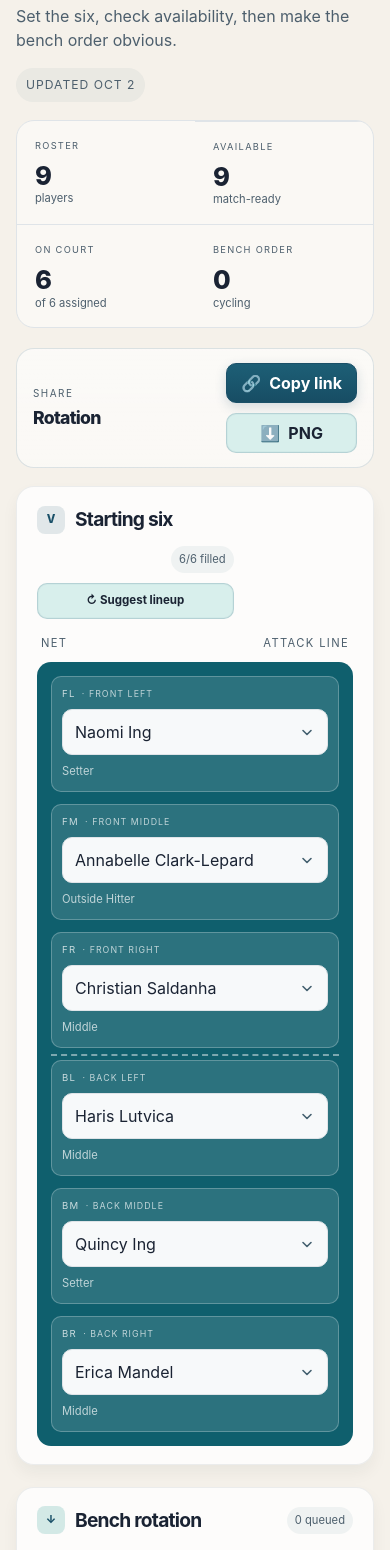
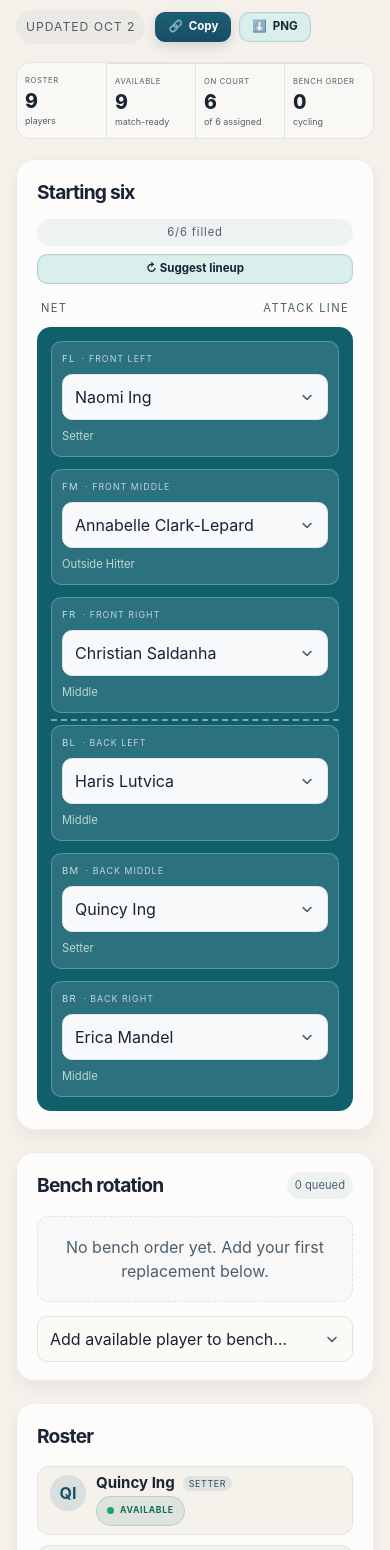
Before and after one commit to AnnabelleClarkLepard/Volleyball, a React (Vite) app: page / in a window 390 px wide. Shown: the part 338-1888 px from the top of the page. Built offline with nearby package versions, Linux system fonts and the light colour scheme.

Commit message:
Improve mobile responsiveness and roster polish

```diff
--- a/src/App.tsx
+++ b/src/App.tsx
@@ -1,4 +1,4 @@
-import { useEffect, useMemo, useState } from 'react';
+import { useEffect, useMemo, useRef, useState } from 'react';
 
 type CourtPosition =
   | 'front-left'
@@ -455,14 +455,6 @@ function App() {
   return (
     <div className="app-shell">
       <aside className="sidebar">
-        <div className="brand-row">
-          <div className="logo">V</div>
-          <div>
-            <div className="brand">sideline</div>
-            <div className="brand-subtitle">lineup desk</div>
-          </div>
-        </div>
-
         <div className="section-header">
           <span>Saved teams</span>
           <button className="ghost-button" onClick={() => setShowCreate(true)} aria-label="Create a new team">
@@ -543,11 +535,13 @@ function App() {
                 <h2>{selectedTeam.name}</h2>
                 <p>Set the six, check availability, then make the bench order obvious.</p>
               </div>
-              <div className="roster-header-date">Updated {formatDate(selectedTeam.updatedAt)}</div>
+              <div className="roster-header-actions">
+                <div className="roster-header-date">Updated {formatDate(selectedTeam.updatedAt)}</div>
+                <ShareControls team={selectedTeam} compact />
+              </div>
             </div>
 
             <SummaryStrip summary={summary} team={selectedTeam} />
-            <ShareControls team={selectedTeam} />
 
             <div className="board-grid">
               <div className="stack-col">
@@ -597,7 +591,7 @@ function SummaryStrip({ summary, team }: { summary: { totalPlayers: number; avai
   );
 }
 
-function ShareControls({ team }: { team: Team }) {
+function ShareControls({ team, compact = false }: { team: Team; compact?: boolean }) {
   const [status, setStatus] = useState('');
 
   const shareUrl = useMemo(() => {
@@ -704,25 +698,21 @@ function ShareControls({ team }: { team: Team }) {
   };
 
   return (
-    <div className="share-box">
-      <div className="share-row">
-        <div>
-          <div className="mini-label">Share</div>
-          <div className="small-heading">Rotation</div>
-        </div>
-        <div className="share-actions compact">
-          <button className="button primary icon-button-text" onClick={copyLink} aria-label="Copy view-only link">
-            <span aria-hidden="true">🔗</span>
-            <span>Copy link</span>
-          </button>
-          <button className="button secondary icon-button-text" onClick={exportPng} aria-label="Download PNG image">
-            <span aria-hidden="true">⬇️</span>
-            <span>PNG</span>
-          </button>
-        </div>
+    <>
+      <div className={compact ? 'share-actions compact' : 'share-actions'}>
+        <button className={compact ? 'button primary small-action' : 'button primary icon-button-text'} onClick={copyLink} aria-label="Copy view-only link">
+          <span aria-hidden="true">🔗</span>
+          {!compact && <span>Copy link</span>}
+          {compact && <span>Copy</span>}
+        </button>
+        <button className={compact ? 'button secondary small-action' : 'button secondary icon-button-text'} onClick={exportPng} aria-label="Download PNG image">
+          <span aria-hidden="true">⬇️</span>
+          {!compact && <span>PNG</span>}
+          {compact && <span>PNG</span>}
+        </button>
       </div>
       {status && <div className="suggestion-feedback">{status}</div>}
-    </div>
+    </>
   );
 }
 
@@ -879,13 +869,12 @@ function CourtBoard({ team, onAssign, onApplySuggestion }: { team: Team; onAssig
 
   return (
     <section className="panel-card">
-      <div className="panel-header">
-        <div className="header-row">
-          <div className="mini-badge primary">V</div>
+      <div className="panel-header court-header">
+        <div className="header-row court-header-title">
           <h3>Starting six</h3>
         </div>
         <div className="court-header-actions">
-          <span>{team.lineup.positions.filter((assignment) => assignment.playerId).length}/6 filled</span>
+          <span className="court-filled-badge">{team.lineup.positions.filter((assignment) => assignment.playerId).length}/6 filled</span>
           {available.length >= POSITIONS.length && suggestion && (
             <button className="button secondary small-action" onClick={handleUseSuggestion} aria-label="Suggest lineup">
               ↻ Suggest lineup
@@ -950,7 +939,6 @@ function BenchPlan({
     <section className="panel-card">
       <div className="panel-header">
         <div className="header-row">
-          <div className="mini-badge secondary">↓</div>
           <h3>Bench rotation</h3>
         </div>
         <span>{bench.length} queued</span>
@@ -989,7 +977,6 @@ function BenchPlan({
                     </button>
                   </div>
                 </div>
-                {replacementPlayer && <div className="bench-replacement-text">{replacementPlayer.name}</div>}
               </div>
             );
           })
@@ -1026,77 +1013,178 @@ function RosterPanel({ team, onAdd, onToggleAvailability, onDelete }: {
   onToggleAvailability: (id: string, updates: Partial<Player>) => void;
   onDelete: (id: string) => void;
 }) {
-  const [name, setName] = useState('');
-  const [role, setRole] = useState<Role>('Outside Hitter');
-  const [note, setNote] = useState('');
+  const [draftName, setDraftName] = useState('');
+  const [draftRole, setDraftRole] = useState<Role>('Outside Hitter');
+  const [draftNote, setDraftNote] = useState('');
+
+  const [editingId, setEditingId] = useState<string | null>(null);
+  const [editName, setEditName] = useState('');
+  const [editRole, setEditRole] = useState<Role>('Outside Hitter');
+  const [editNote, setEditNote] = useState('');
+  const rosterRefs = useRef<Record<string, HTMLDivElement | null>>({});
+
+  const resetDraft = () => {
+    setDraftName('');
+    setDraftRole('Outside Hitter');
+    setDraftNote('');
+  };
+
+  const resetEdit = () => {
+    setEditingId(null);
+    setEditName('');
+    setEditRole('Outside Hitter');
+    setEditNote('');
+  };
 
   const submitAdd = () => {
-    if (!name.trim()) return;
+    if (!draftName.trim()) return;
     onAdd({
       id: `player-${Date.now()}`,
-      name: name.trim(),
-      role,
+      name: draftName.trim(),
+      role: draftRole,
       available: true,
-      note: note.trim() || null,
+      note: draftNote.trim() || null,
     });
-    setName('');
-    setRole('Outside Hitter');
-    setNote('');
+    resetDraft();
   };
+
+  const beginEdit = (player: Player) => {
+    setEditingId(player.id);
+    setEditName(player.name);
+    setEditRole(player.role);
+    setEditNote(player.note ?? '');
+  };
+
+  const updateEditField = (player: Player, patch: Partial<{ name: string; role: Role; note: string; available: boolean }>) => {
+    const nextName = patch.name ?? editName;
+    const nextRole = patch.role ?? editRole;
+    const nextNote = patch.note ?? editNote;
+
+    if (patch.name !== undefined) {
+      setEditName(patch.name);
+      if (!patch.name.trim()) return;
+    }
+
+    if (patch.role !== undefined) {
+      setEditRole(patch.role);
+    }
+
+    if (patch.note !== undefined) {
+      setEditNote(patch.note);
+    }
+
+    onToggleAvailability(player.id, {
+      name: nextName.trim() || player.name,
+      role: nextRole,
+      note: nextNote.trim() || null,
+      available: patch.available ?? player.available,
+    });
+  };
+
+  useEffect(() => {
+    if (!editingId) return;
+
+    const handleClickOutside = (event: MouseEvent) => {
+      const activeCard = rosterRefs.current[editingId];
+      if (activeCard && !activeCard.contains(event.target as Node)) {
+        resetEdit();
+      }
+    };
+
+    document.addEventListener('mousedown', handleClickOutside);
+    return () => document.removeEventListener('mousedown', handleClickOutside);
+  }, [editingId]);
 
   return (
     <section className="panel-card roster-panel">
       <div className="panel-header">
         <div className="header-row">
-          <div className="mini-badge accent">R</div>
           <h3>Roster</h3>
         </div>
       </div>
 
       <div className="roster-list">
         {team.players.map((player) => (
-          <div key={player.id} className="roster-item">
+          <div
+            key={player.id}
+            className="roster-item"
+            onClick={() => {
+              if (editingId === player.id) {
+                resetEdit();
+              } else {
+                beginEdit(player);
+              }
+            }}
+            ref={(node) => {
+              rosterRefs.current[player.id] = node;
+            }}
+          >
             <div className={`avatar ${player.available ? '' : 'off'}`}>{initials(player.name)}</div>
             <div className="roster-body">
               <div className="roster-topline">
                 <strong>{player.name}</strong>
-                {team.lineup.positions.some((assignment) => assignment.playerId === player.id) && <span className="badge">Starter</span>}
+                <span className="badge">{player.role}</span>
               </div>
-              <small>{player.role}</small>
+              <div className="roster-meta">
+                <button
+                  type="button"
+                  className={`status-pill ${player.available ? 'available' : 'out'}`}
+                  onClick={(event) => {
+                    event.stopPropagation();
+                    onToggleAvailability(player.id, { available: !player.available });
+                  }}
+                >
+                  <span className={`status-dot ${player.available ? 'available' : 'out'}`} />
+                  {player.available ? 'Available' : 'Out'}
+                </button>
+              </div>
             </div>
-            <button className="pill toggle" onClick={() => onToggleAvailability(player.id, { available: !player.available })}>
-              {player.available ? 'Available' : 'Out'}
-            </button>
-            <button className="icon-button danger" onClick={() => onDelete(player.id)}>
-              Delete
-            </button>
+            {editingId === player.id && (
+              <div className="player-form" style={{ gridColumn: '1 / -1', marginTop: '0.75rem' }}>
+                <input
+                  value={editName}
+                  onChange={(event) => updateEditField(player, { name: event.target.value })}
+                  placeholder="Player name"
+                />
+                <select value={editRole} onChange={(event) => updateEditField(player, { role: event.target.value as Role })}>
+                  {ROLE_OPTIONS.map((option) => (
+                    <option key={option} value={option}>
+                      {option}
+                    </option>
+                  ))}
+                </select>
+                <input
+                  value={editNote}
+                  onChange={(event) => updateEditField(player, { note: event.target.value })}
+                  placeholder="Match note (optional)"
+                />
+                <div className="form-actions">
+                  <button className="button danger" onClick={() => {
+                    onDelete(player.id);
+                    resetEdit();
+                  }}>
+                    Delete
+                  </button>
+                </div>
+              </div>
+            )}
           </div>
         ))}
       </div>
 
       <div className="player-form">
-        <input value={name} onChange={(event) => setName(event.target.value)} placeholder="Player name" />
-        <select value={role} onChange={(event) => setRole(event.target.value as Role)}>
+        <input value={draftName} onChange={(event) => setDraftName(event.target.value)} placeholder="Player name" />
+        <select value={draftRole} onChange={(event) => setDraftRole(event.target.value as Role)}>
           {ROLE_OPTIONS.map((option) => (
             <option key={option} value={option}>
               {option}
             </option>
           ))}
         </select>
-        <input value={note} onChange={(event) => setNote(event.target.value)} placeholder="Match note (optional)" />
+        <input value={draftNote} onChange={(event) => setDraftNote(event.target.value)} placeholder="Match note (optional)" />
         <div className="form-actions">
-          <button className="button primary" onClick={submitAdd} disabled={!name.trim()}>
+          <button className="button primary" onClick={submitAdd} disabled={!draftName.trim()}>
             Add to roster
-          </button>
-          <button
-            className="button muted"
-            onClick={() => {
-              setName('');
-              setNote('');
-              setRole('Outside Hitter');
-            }}
-          >
-            Clear
           </button>
         </div>
       </div>
--- a/src/styles.css
+++ b/src/styles.css
@@ -75,8 +75,13 @@ html, body, #root {
   color: var(--text);
 }
 
+html {
+  overflow-x: hidden;
+}
+
 body {
   min-height: 100vh;
+  overflow-x: hidden;
   background: radial-gradient(circle at top, rgba(255, 255, 255, 0.7), transparent 45%), var(--bg);
 }
 
@@ -396,6 +401,15 @@ select,
   flex-wrap: wrap;
 }
 
+.roster-header-actions {
+  display: inline-flex;
+  align-items: center;
+  justify-content: flex-start;
+  gap: 10px;
+  flex-wrap: wrap;
+  margin-left: 0;
+}
+
 .compact-roster-header {
   margin-top: 4px;
   margin-bottom: 12px;
@@ -435,13 +449,18 @@ select,
 .pill {
   display: inline-flex;
   align-items: center;
-  padding: 6px 10px;
+  justify-content: center;
+  padding: 7px 12px;
+  border: 1px solid rgba(26, 80, 104, 0.12);
   border-radius: 999px;
-  font-size: 0.58rem;
+  font-size: 0.56rem;
+  font-weight: 600;
   text-transform: uppercase;
   letter-spacing: 0.12em;
-  background: rgba(26, 80, 104, 0.08);
+  background: rgba(26, 80, 104, 0.04);
   color: var(--primary);
+  box-shadow: inset 0 0 0 1px rgba(255, 255, 255, 0.35);
+  white-space: nowrap;
 }
 
 .title-row h2 {
@@ -549,6 +568,11 @@ select,
   gap: 10px;
   flex-wrap: wrap;
   margin-top: 0;
+  flex-direction: row;
+}
+
+.share-actions > * {
+  flex-shrink: 0;
 }
 
 .share-actions.compact {
@@ -659,19 +683,66 @@ select,
   margin-top: 14px;
 }
 
-.court-header-actions {
+.court-header {
   display: flex;
   align-items: center;
-  gap: 10px;
+  justify-content: space-between;
+  gap: 12px;
   flex-wrap: wrap;
-  justify-content: flex-end;
+}
+
+.court-header-title {
+  min-width: 0;
+}
+
+.court-header-actions {
+  display: inline-flex;
+  align-items: center;
+  gap: 8px;
+  flex-wrap: wrap;
+  justify-content: flex-start;
+  margin-left: 0;
+}
+
+.court-filled-badge {
+  display: inline-flex;
+  align-items: center;
+  justify-content: center;
+  padding: 5px 10px;
+  border-radius: 999px;
+  background: rgba(26, 80, 104, 0.06);
+  color: var(--muted);
+  font-size: 0.68rem;
+  letter-spacing: 0.08em;
+  text-transform: none;
+  white-space: nowrap;
+  width: auto;
 }
 
 .small-action {
-  min-height: 36px;
+  min-height: 30px;
   padding: 0 12px;
   font-size: 0.72rem;
+  line-height: 1;
   white-space: nowrap;
+  display: inline-flex;
+  align-items: center;
+  justify-content: center;
+  gap: 6px;
+  width: auto;
+}
+
+.share-actions.compact {
+  display: inline-flex;
+  align-items: center;
+  gap: 8px;
+  flex-wrap: nowrap;
+  width: auto;
+}
+
+.share-actions.compact > * {
+  flex-shrink: 0;
+  width: auto;
 }
 
 .suggestion-feedback {
@@ -683,7 +754,7 @@ select,
 
 .board-grid {
   display: grid;
-  grid-template-columns: minmax(0, 1.3fr) minmax(280px, 0.7fr);
+  grid-template-columns: minmax(0, 1.5fr) minmax(280px, 440px);
   gap: 22px;
   align-items: start;
 }
@@ -701,6 +772,8 @@ select,
   box-shadow: var(--shadow-soft);
   padding: 18px 20px;
   min-width: 0;
+  width: 100%;
+  max-width: 100%;
 }
 
 .panel-header {
@@ -715,34 +788,7 @@ select,
 .header-row {
   display: flex;
   align-items: center;
-  gap: 10px;
   min-width: 0;
-}
-
-.mini-badge {
-  width: 28px;
-  height: 28px;
-  border-radius: 8px;
-  display: grid;
-  place-items: center;
-  font-size: 0.7rem;
-  font-weight: 800;
-  flex-shrink: 0;
-}
-
-.mini-badge.primary {
-  background: rgba(26, 80, 104, 0.12);
-  color: var(--primary);
-}
-
-.mini-badge.secondary {
-  background: rgba(169, 214, 209, 0.5);
-  color: var(--primary);
-}
-
-.mini-badge.accent {
-  background: rgba(26, 80, 104, 0.08);
-  color: var(--primary);
 }
 
 .panel-header h3 {
@@ -949,6 +995,9 @@ select,
 
 .roster-panel {
   min-height: 100%;
+  width: 100%;
+  max-width: 440px;
+  min-width: 0;
 }
 
 .roster-list {
@@ -961,12 +1010,36 @@ select,
   background: rgba(245, 241, 234, 0.95);
   border: 1px solid var(--stroke);
   border-radius: 12px;
-  padding: 10px 12px;
-  display: flex;
+  padding: 8px 12px;
+  display: grid;
+  grid-template-columns: auto minmax(0, 1fr) auto;
   align-items: center;
   gap: 10px;
   min-width: 0;
-  flex-wrap: wrap;
+  width: 100%;
+  max-width: 100%;
+}
+
+.roster-actions {
+  display: none;
+}
+
+.icon-button-inline {
+  appearance: none;
+  border: none;
+  background: transparent;
+  color: var(--primary);
+  display: inline-flex;
+  align-items: center;
+  justify-content: center;
+  padding: 0;
+  margin: 0;
+  min-width: 18px;
+  min-height: 18px;
+  font-size: 0.9rem;
+  line-height: 1;
+  cursor: pointer;
+  opacity: 0.9;
 }
 
 .avatar {
@@ -996,10 +1069,69 @@ select,
   align-items: center;
   gap: 8px;
   flex-wrap: wrap;
+  min-width: 0;
+  line-height: 1.1;
+}
+
+.roster-meta {
+  display: flex;
+  align-items: center;
+  gap: 10px;
+  flex-wrap: wrap;
+  margin-top: 4px;
+  line-height: 1.1;
 }
 
 .roster-topline strong {
   font-size: 0.94rem;
+  overflow-wrap: anywhere;
+}
+
+.status-pill {
+  display: inline-flex;
+  align-items: center;
+  justify-content: center;
+  gap: 6px;
+  border-radius: 999px;
+  padding: 6px 10px;
+  font-size: 0.54rem;
+  font-weight: 700;
+  letter-spacing: 0.08em;
+  text-transform: uppercase;
+  white-space: nowrap;
+  border: 1px solid transparent;
+  min-height: 30px;
+  background: rgba(26, 80, 104, 0.05);
+  color: var(--primary);
+  cursor: pointer;
+  margin: 0;
+}
+
+.status-pill.available {
+  background: rgba(22, 118, 95, 0.1);
+  color: #0e6d59;
+  border-color: rgba(22, 118, 95, 0.18);
+}
+
+.status-pill.out {
+  background: rgba(188, 75, 75, 0.1);
+  color: var(--danger);
+  border-color: rgba(188, 75, 75, 0.2);
+}
+
+.status-dot {
+  width: 7px;
+  height: 7px;
+  border-radius: 50%;
+  display: inline-block;
+}
+
+.status-dot.available {
+  background: #16a56f;
+}
+
+.status-dot.out {
+  background: var(--danger);
 }
 
 .badge {
@@ -1017,16 +1149,17 @@ select,
 }
 
 .pill.toggle {
-  background: rgba(26, 80, 104, 0.08);
+  background: rgba(26, 80, 104, 0.04);
   color: var(--primary);
-  border: none;
-  padding: 6px 10px;
+  border: 1px solid rgba(26, 80, 104, 0.12);
+  padding: 7px 10px;
   border-radius: 999px;
   font-size: 0.6rem;
   letter-spacing: 0.08em;
   text-transform: uppercase;
   white-space: nowrap;
 }
+
 
 .player-form {
   margin-top: 16px;
@@ -1137,6 +1270,16 @@ select,
   .board-grid {
     grid-template-columns: 1fr;
   }
+
+  .roster-header {
+    flex-direction: column;
+    align-items: flex-start;
+  }
+
+  .court-header-actions {
+    flex-wrap: wrap;
+    justify-content: flex-start;
+  }
 }
 
 @media (max-width: 720px) {
@@ -1160,32 +1303,57 @@ select,
   }
 
   .summary-strip {
-    grid-template-columns: repeat(2, minmax(0, 1fr));
+    grid-template-columns: repeat(4, minmax(0, 1fr));
+    border-radius: 16px;
+  }
+
+  .summary-card {
+    padding: 12px 8px 10px;
   }
 
   .summary-card.with-border {
-    border-left: 0;
-    border-top: 1px solid var(--stroke);
+    border-left: 1px solid var(--stroke);
+    border-top: 0;
+  }
+
+  .summary-label {
+    letter-spacing: 0.08em;
+    font-size: 0.48rem;
+  }
+
+  .summary-number {
+    margin-top: 6px;
+    font-size: clamp(1.2rem, 5vw, 1.8rem);
+  }
+
+  .summary-detail {
+    font-size: 0.56rem;
   }
 
   .court-grid {
     grid-template-columns: repeat(2, minmax(0, 1fr));
   }
 
-  .share-actions,
   .suggestion-actions,
   .form-actions {
     flex-direction: column;
   }
 
-  .share-actions > *,
   .suggestion-actions > *,
   .form-actions > * {
     width: 100%;
   }
+
+  .court-header-actions {
+    width: 100%;
+  }
+
+  .court-header-actions > * {
+    flex: 1 1 100%;
+  }
 }
 
-@media (max-width: 500px) {
+@media (max-width: 520px) {
   .sidebar {
     padding: 18px 14px;
   }
@@ -1196,7 +1364,47 @@ select,
   }
 
   .summary-strip {
-    grid-template-columns: 1fr;
+    grid-template-columns: repeat(4, minmax(0, 1fr));
+    border-radius: 14px;
+  }
+
+  .summary-card {
+    padding: 12px 8px 10px;
+  }
+
+  .summary-card.with-border {
+    border-left: 1px solid var(--stroke);
+    border-top: 0;
+  }
+
+  .summary-card:nth-child(3),
+  .summary-card:nth-child(4) {
+    border-top: 0;
+  }
+
+  .summary-label {
+    letter-spacing: 0.08em;
+    font-size: 0.48rem;
+  }
+
+  .summary-number {
+    font-size: clamp(1.2rem, 5vw, 1.8rem);
+  }
+
+  .team-item {
+    padding: 10px 10px 8px;
+  }
+
+  .team-delete-button {
+    min-width: 74px;
+  }
+
+  .roster-header-copy h2 {
+    font-size: clamp(2.2rem, 14vw, 3.3rem);
+  }
+
+  .summary-card.with-border {
+    border-top: 1px solid var(--stroke);
   }
 
   .court-grid {
@@ -1217,15 +1425,46 @@ select,
   }
 
   .roster-item {
-    align-items: flex-start;
+    align-items: start;
+    grid-template-columns: auto minmax(0, 1fr);
+  }
+
+  .roster-actions {
+    grid-column: 1 / -1;
+    justify-content: flex-end;
+    width: 100%;
+    margin-top: 2px;
+  }
+
+  .roster-actions > * {
+    flex: 0 1 auto;
   }
 
   .roster-body {
-    flex-basis: 100%;
+    flex-basis: auto;
   }
 
   .player-form {
     padding: 12px;
+  }
+
+  .share-actions {
+    flex-direction: column;
+    width: 100%;
+  }
+
+  .share-actions > * {
+    width: 100%;
+  }
+
+  .share-actions.compact {
+    flex-direction: row;
+    width: auto;
+    flex-wrap: nowrap;
+  }
+
+  .share-actions.compact > * {
+    width: auto;
   }
 }
 
@@ -1235,78 +1474,3 @@ select,
   margin: 0 0 18px;
   line-height: 1;
 }
-
-@media (max-width: 980px) {
-  .app-shell {
-    flex-direction: column;
-  }
-
-  .sidebar {
-    width: 100%;
-    border-right: none;
-    border-bottom: 1px solid var(--stroke);
-  }
-
-  .board-grid {
-    grid-template-columns: 1fr;
-  }
-}
-
-@media (max-width: 640px) {
-  .topbar,
-  .content-wrap,
-  .create-row {
-    padding-left: 16px;
-    padding-right: 16px;
-  }
-
-  .topbar {
-    align-items: flex-start;
-    flex-direction: column;
-  }
-
-  .topbar h1 {
-    font-size: 2rem;
-  }
-
-  .topbar-actions,
-  .create-row,
-  .small-heading-row,
-  .suggestion-actions,
-  .bench-controls,
-  .form-actions {
-    width: 100%;
-  }
-
-  .summary-strip {
-    grid-template-columns: repeat(2, minmax(0, 1fr));
-  }
-
-  .summary-card.with-border {
-    border-left: none;
-    border-top: 1px solid var(--stroke);
-  }
-
-  .bench-item {
-    display: grid;
-    grid-template-columns: auto 1fr;
-  }
-
-  .bench-controls {
-    display: flex;
-    flex-direction: column;
-    align-items: stretch;
-  }
-
-  .roster-item {
-    align-items: flex-start;
-  }
-
-  .button {
-    width: 100%;
-  }
-
-  .team-item {
-    padding: 10px 10px 8px;
-  }
-}
```
